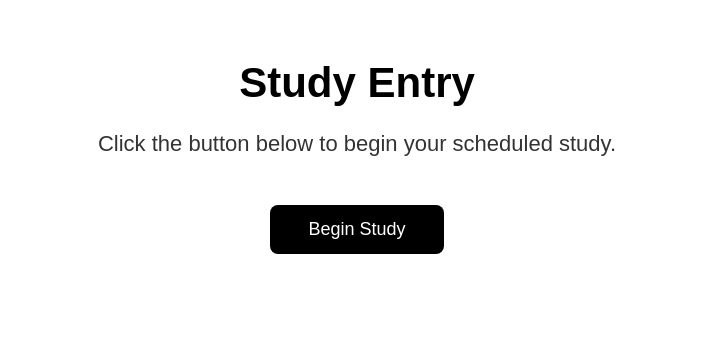
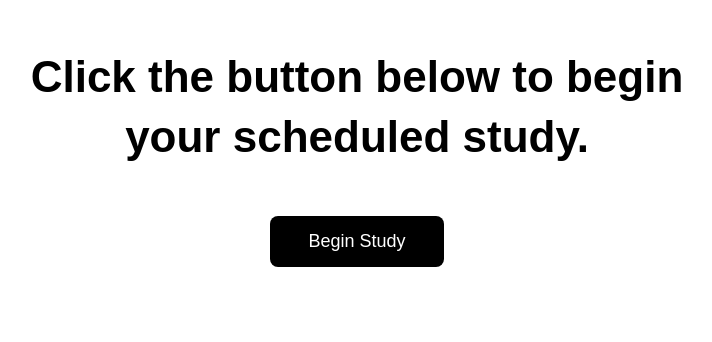
Before and after one commit to mkasi799/Study-Entry, a plain HTML site: page index.html in a window 1280 px wide. Shown: the part 217-559 px from the top of the page, without its empty margins (283-995 px from the left). Drawn offline with Linux system fonts and the light colour scheme.

Commit message:
Ui edit 2

```diff
--- a/index.html
+++ b/index.html
@@ -16,11 +16,9 @@
 
     <main>
 
-        <h1>Study Entry</h1>
-
-        <p class="description">
+        <h1>
             Click the button below to begin your scheduled study.
-        </p>
+        </h1>
 
         <button id="continueButton">
             Begin Study
@@ -30,7 +28,7 @@
 
     </main>
 
-<script src="script.js"></script>
+    <script src="script.js"></script>
 
 </body>
 
--- a/style.css
+++ b/style.css
@@ -6,20 +6,18 @@
 
 body{
 
-    font-family: Arial, Helvetica, sans-serif;
-
-    background:white;
-
-    color:black;
-
     width:100vw;
     height:100vh;
 
     display:flex;
+    justify-content:center;
+    align-items:center;
 
-    justify-content:center;
+    background:white;
 
-    align-items:center;
+    font-family:Arial, Helvetica, sans-serif;
+
+    color:black;
 
 }
 
@@ -29,27 +27,19 @@ main{
 
     width:700px;
 
+    padding:20px;
+
 }
 
 h1{
 
-    font-size:42px;
+    font-size:44px;
 
-    font-weight:600;
+    font-weight:700;
 
-    margin-bottom:20px;
+    line-height:1.35;
 
-}
-
-.description{
-
-    font-size:22px;
-
-    color:#333;
-
-    margin-bottom:45px;
-
-    line-height:1.5;
+    margin-bottom:50px;
 
 }
 
@@ -63,9 +53,11 @@ button{
 
     border-radius:8px;
 
-    padding:14px 38px;
+    padding:15px 38px;
 
     font-size:18px;
+
+    font-weight:500;
 
     cursor:pointer;
 
@@ -75,15 +67,15 @@ button{
 
 button:hover{
 
-    opacity:.85;
+    opacity:0.85;
 
 }
 
 #message{
 
-    margin-top:30px;
+    margin-top:28px;
 
-    color:#cc0000;
+    color:#c40000;
 
     font-size:18px;
 
```
